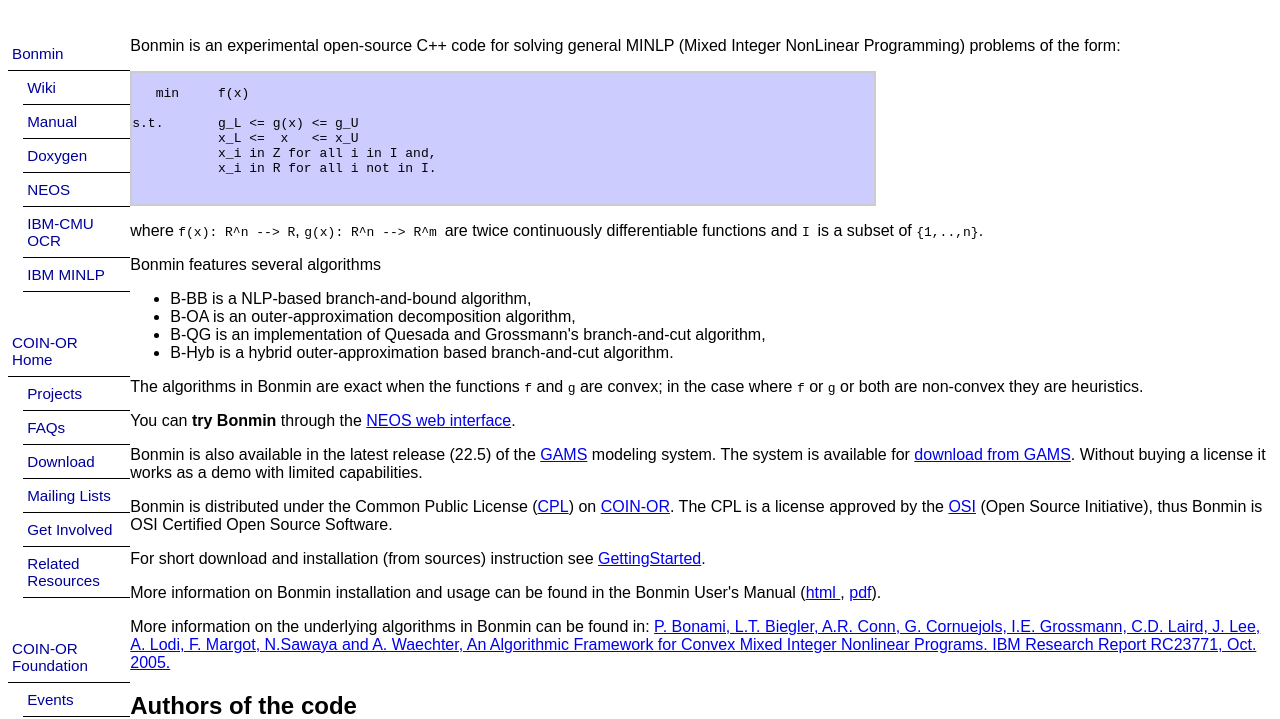
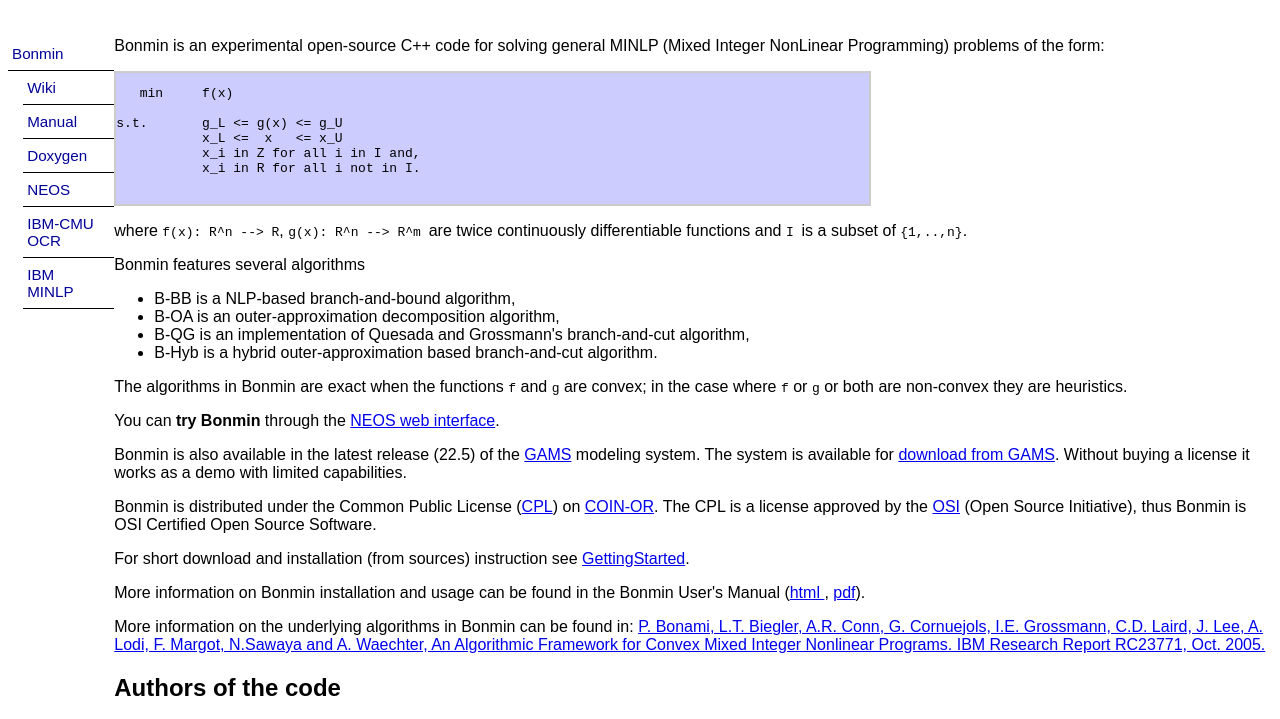
Before and after one commit to coin-or/Bonmin, a plain HTML site: page index.html in a window 1280 px wide. Shown: the part 91-810 px from the top of the page. Drawn offline with Linux system fonts and the light colour scheme.

Commit message:
remove coin-or links from menu on left
- won't work that way anymore
- should do this also on other html pages

```diff
--- a/index.html
+++ b/index.html
@@ -40,31 +40,13 @@
  <div id="side-bar">
 <ul>
 <li class="main"><a href="/Bonmin/index.html">Bonmin</a></li>
-	  <li><a href="https://projects.coin-or.org/Bonmin">Wiki</a></li>
+	  <li><a href="https://github.com/coin-or/Bonmin/wiki">Wiki</a></li>
 	  <li><a href="Intro.html">Manual</a></li>
 	  <li><a href="Doxygen/html">Doxygen</a></li>
 	  <li><a href="http://neos.mcs.anl.gov/neos/solvers/minco:Bonmin/AMPL.html"> NEOS </a> </li>
 		<li><a href="http://egon.cheme.cmu.edu/ibm/page.htm">IBM-CMU OCR </a></li>
 		<li><a href="http://domino.research.ibm.com/comm/research_projects.nsf/pages/minlp.index.html">
 		IBM MINLP </a></li>
-		<br>
-		<br>
-             <li class="main"><a href="/index.html">COIN-OR Home</a></li>
-              <li><a href="/projects.html">Projects</a></li>
-              <li><a href="/faqs.html">FAQs</a></li>
-
-              <li><a href="/download.html">Download</a></li>
-              <li><a href="/mail.html">Mailing Lists</a></li>
-              <li><a href="/how-to-help.html">Get Involved</a></li>
-              <li><a href="/resources.html">Related Resources</a></li>
-              <li class="main"><a href="/foundation.html">
-     <br>
-     <br>
-                COIN-OR Foundation
-              </a></li>
-
-              <li><a href="/events.html">Events</a></li>
-              <li><a href="/members.html">Members</a></li>
 	</ul>
 </div>
           </TD>
```
